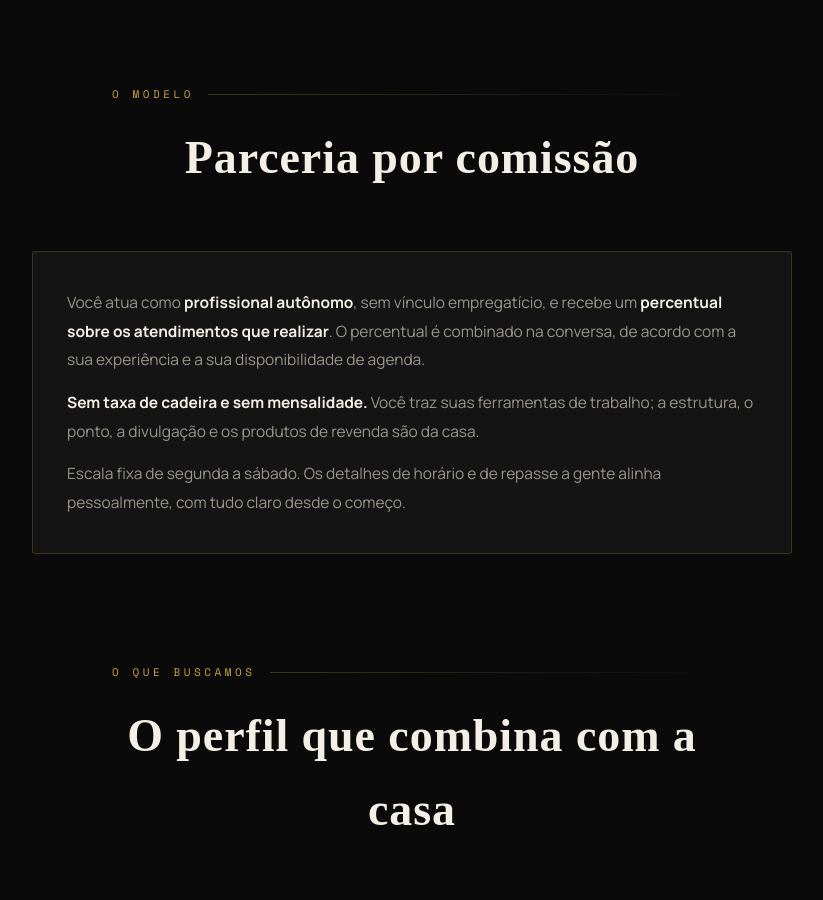
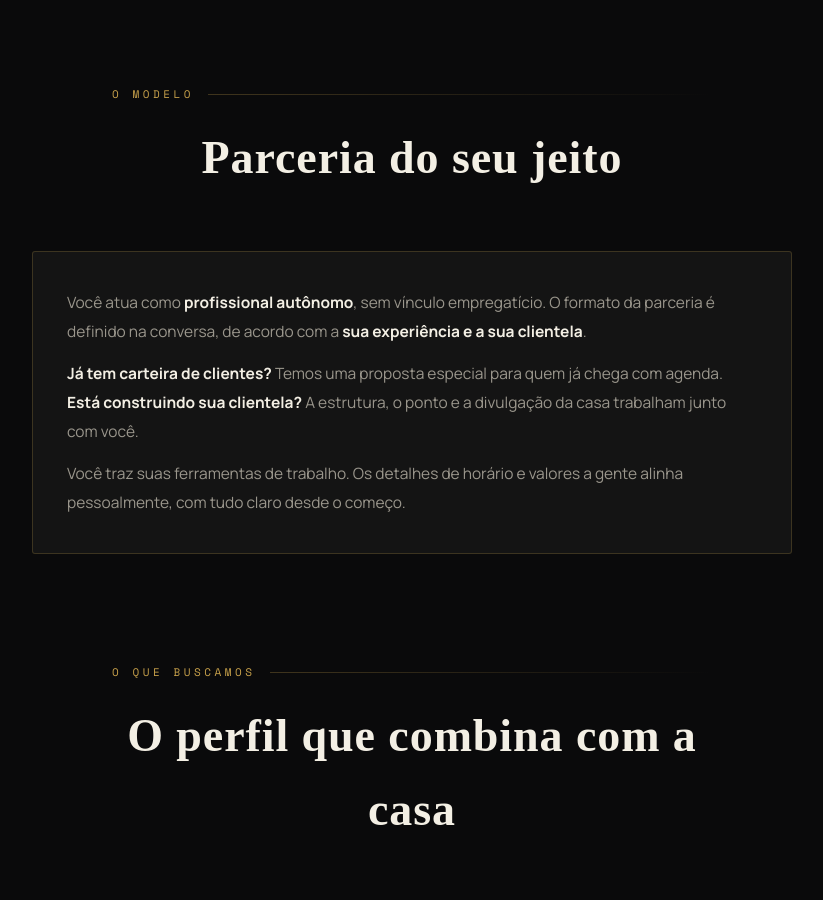
Before and after one commit to luan01bh-sys/braxbarbearia-site, a plain HTML site: page Site Brax/trabalhe-conosco.html in a window 1280 px wide. Shown: the part 1260-2160 px from the top of the page, without its empty margins (228-1051 px from the left). Drawn offline with nearby package versions, Linux system fonts and the light colour scheme; a web font is replaced by a local one.

Commit message:
Trabalhe Conosco: parceria flexível (com ou sem clientela), sem citar comissão nem taxa de cadeira
Co-Authored-By: Claude Opus 5.5 <noreply@anthropic.com>

```diff
--- a/Site Brax/trabalhe-conosco.html
+++ b/Site Brax/trabalhe-conosco.html
@@ -5,7 +5,7 @@
 <meta charset="UTF-8">
 <meta name="viewport" content="width=device-width, initial-scale=1.0">
 <title>Trabalhe Conosco — Brax Barbearia</title>
-<meta name="description" content="Seja um barbeiro parceiro da Brax Barbearia, na Rio Branco, Belo Horizonte. Modelo de parceria por comissão. Candidate-se pelo site.">
+<meta name="description" content="Seja um barbeiro parceiro da Brax Barbearia, na Rio Branco, Belo Horizonte. Parceria para barbeiros com ou sem clientela própria. Candidate-se pelo site.">
 <link rel="canonical" href="https://braxbarbearia.com.br/trabalhe-conosco.html">
 
 <!-- Google tag (gtag.js) -->
@@ -201,12 +201,12 @@
     <div class="wrap">
       <div class="section-head">
         <div class="eyebrow" style="justify-content:center;"><span>O modelo</span></div>
-        <h2>Parceria por comissão</h2>
+        <h2>Parceria do seu jeito</h2>
       </div>
       <div class="model-card">
-        <p>Você atua como <strong>profissional autônomo</strong>, sem vínculo empregatício, e recebe um <strong>percentual sobre os atendimentos que realizar</strong>. O percentual é combinado na conversa, de acordo com a sua experiência e a sua disponibilidade de agenda.</p>
-        <p><strong>Sem taxa de cadeira e sem mensalidade.</strong> Você traz suas ferramentas de trabalho; a estrutura, o ponto, a divulgação e os produtos de revenda são da casa.</p>
-        <p>Escala fixa de segunda a sábado. Os detalhes de horário e de repasse a gente alinha pessoalmente, com tudo claro desde o começo.</p>
+        <p>Você atua como <strong>profissional autônomo</strong>, sem vínculo empregatício. O formato da parceria é definido na conversa, de acordo com a <strong>sua experiência e a sua clientela</strong>.</p>
+        <p><strong>Já tem carteira de clientes?</strong> Temos uma proposta especial para quem já chega com agenda. <strong>Está construindo sua clientela?</strong> A estrutura, o ponto e a divulgação da casa trabalham junto com você.</p>
+        <p>Você traz suas ferramentas de trabalho. Os detalhes de horário e valores a gente alinha pessoalmente, com tudo claro desde o começo.</p>
       </div>
     </div>
   </section>
```
